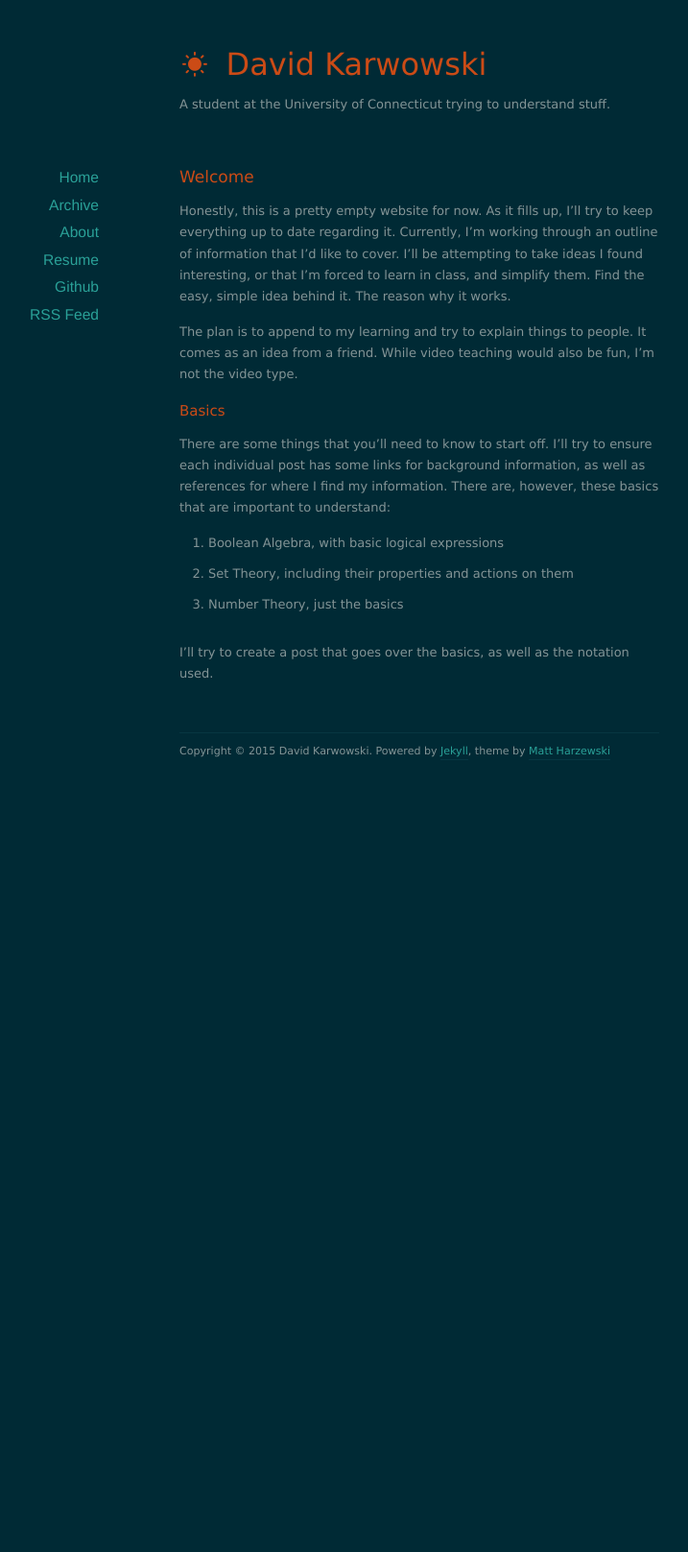
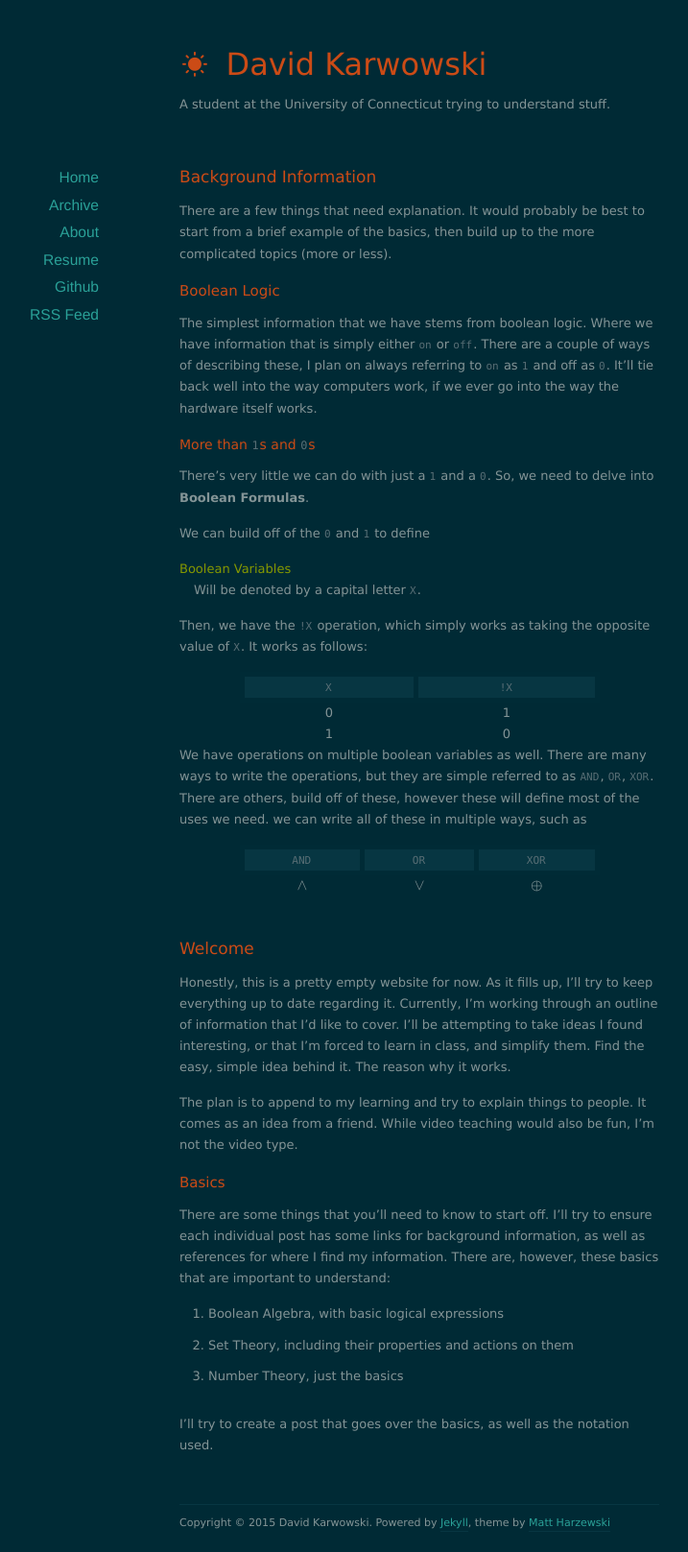
Before and after one commit to dkarwowski/dkarwowski.github.io, a Jekyll site: the page built from index.html, in a window 1280 px wide. Shown: the whole page at 96% size, without its empty margins (203-920 px from the left). Built offline with Jekyll 4.4.1, drawn with Linux system fonts in a browser that asks for light colours; nearby versions of some CDN libraries; formulas are drawn with MathJax 3; the list of posts is cut into pages by our own code; before the commit the page ends 900 px from its top, so only the background shows below that.

Commit message:
putting up temporary post

```diff
--- /dev/null
+++ b/_posts/2015-12-03-background-information.md
@@ -0,0 +1,46 @@
+---
+layout: post
+title:  "Background Information"
+date:   2015-12-03 14:19:00
+categories: bg-info update
+---
+
+There are a few things that need explanation. It would probably be best to
+start from a brief example of the basics, then build up to the more complicated
+topics (more or less).
+
+## Boolean Logic
+
+The simplest information that we have stems from boolean logic. Where we have
+information that is simply either <tt>on</tt> or <tt>off</tt>. There are a
+couple of ways of describing these, I plan on always referring to <tt>on</tt>
+as <tt>1</tt> and off as <tt>0</tt>.  It'll tie back well into the way computers
+work, if we ever go into the way the hardware itself works.
+
+### More than <tt>1</tt>s and <tt>0</tt>s
+
+There's very little we can do with just a <tt>1</tt> and a <tt>0</tt>. So, we
+need to delve into **Boolean Formulas**.
+
+We can build off of the <tt>0</tt> and <tt>1</tt> to define
+
+Boolean Variables
+: Will be denoted by a capital letter <tt>X</tt>.
+
+Then, we have the <tt>!X</tt> operation, which simply works as taking the
+opposite value of <tt>X</tt>. It works as follows:
+
+| <tt>X</tt> | <tt>!X</tt> |
+|-----+------|
+|  0  |  1   |
+|  1  |  0   |
+
+We have operations on multiple boolean variables as well. There are many ways
+to write the operations, but they are simple referred to as <tt>AND</tt>,
+<tt>OR</tt>, <tt>XOR</tt>.  There are others, build off of these, however these
+will define most of the uses we need. we can write all of these in multiple
+ways, such as
+
+| <tt>AND</tt> | <tt>OR</tt> | <tt>XOR</tt> |
+|-------+------+-------|
+| $$\wedge$$ | $$\vee$$ | $$\oplus$$ |
--- a/assets/css/style.css
+++ b/assets/css/style.css
@@ -54,7 +54,7 @@ small { font-size: 0.85em; }
 sup { vertical-align: super; font-size: 0.85em; }
 sub { vertical-align: sub; font-size: 0.85em; }
 
-code {
+code, tt {
     font: 0.85em Monaco, Courier, Monospace;
 }
 
@@ -100,6 +100,23 @@ th {
 
 td {
     text-align: center;
+}
+
+dl {
+    margin: 0 0 15px 0;
+}
+
+dt {
+    color: #859900;
+}
+
+dd {
+    margin-left: 15px;
+}
+
+tt {
+    color: #586e75;
+    margin-right: 1px;
 }
 
 
```
